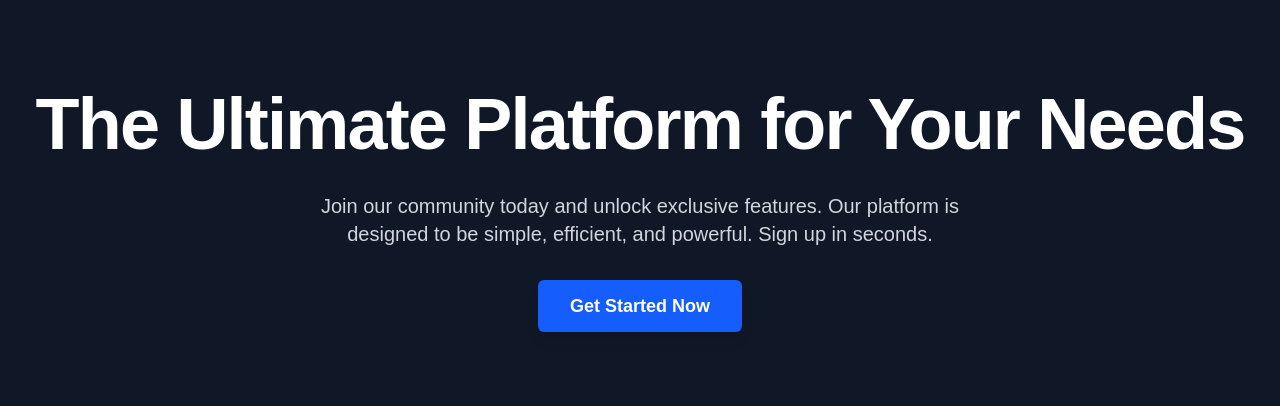
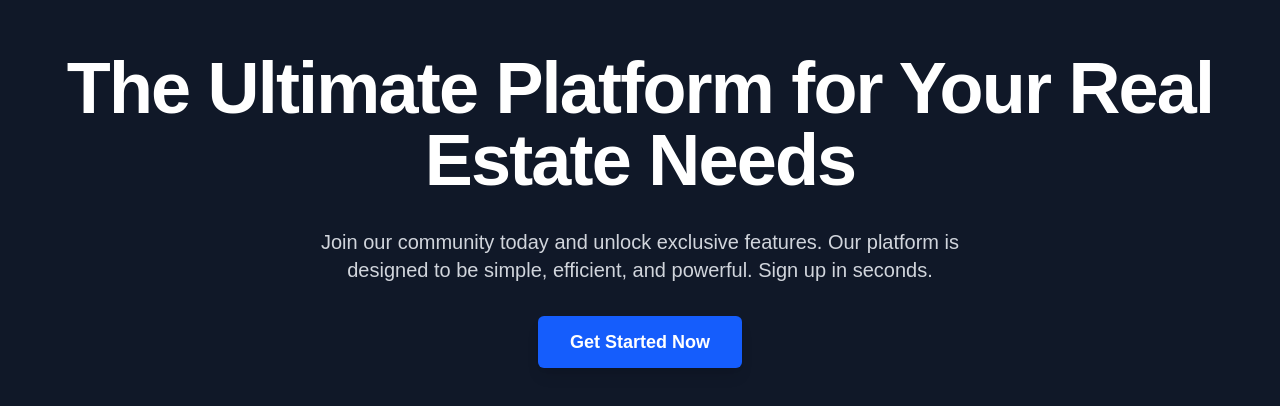
Before and after one commit to panaccospr-arch/prelaunch-data, a Next.js app: page / in a window 1280 px wide. Shown: the part 190-596 px from the top of the page. Built offline with nearby package versions, Linux system fonts and the light colour scheme.

Commit message:
feat: initialize Next.js project

```diff
--- a/src/app/page.tsx
+++ b/src/app/page.tsx
@@ -7,7 +7,7 @@ export default function HomePage() {
 
         {/* Main Heading */}
         <h1 className="text-4xl font-extrabold tracking-tight md:text-6xl lg:text-7xl">
-          The Ultimate Platform for Your Needs
+          The Ultimate Platform for Your Real Estate Needs
         </h1>
 
         {/* Subheading */}
```
